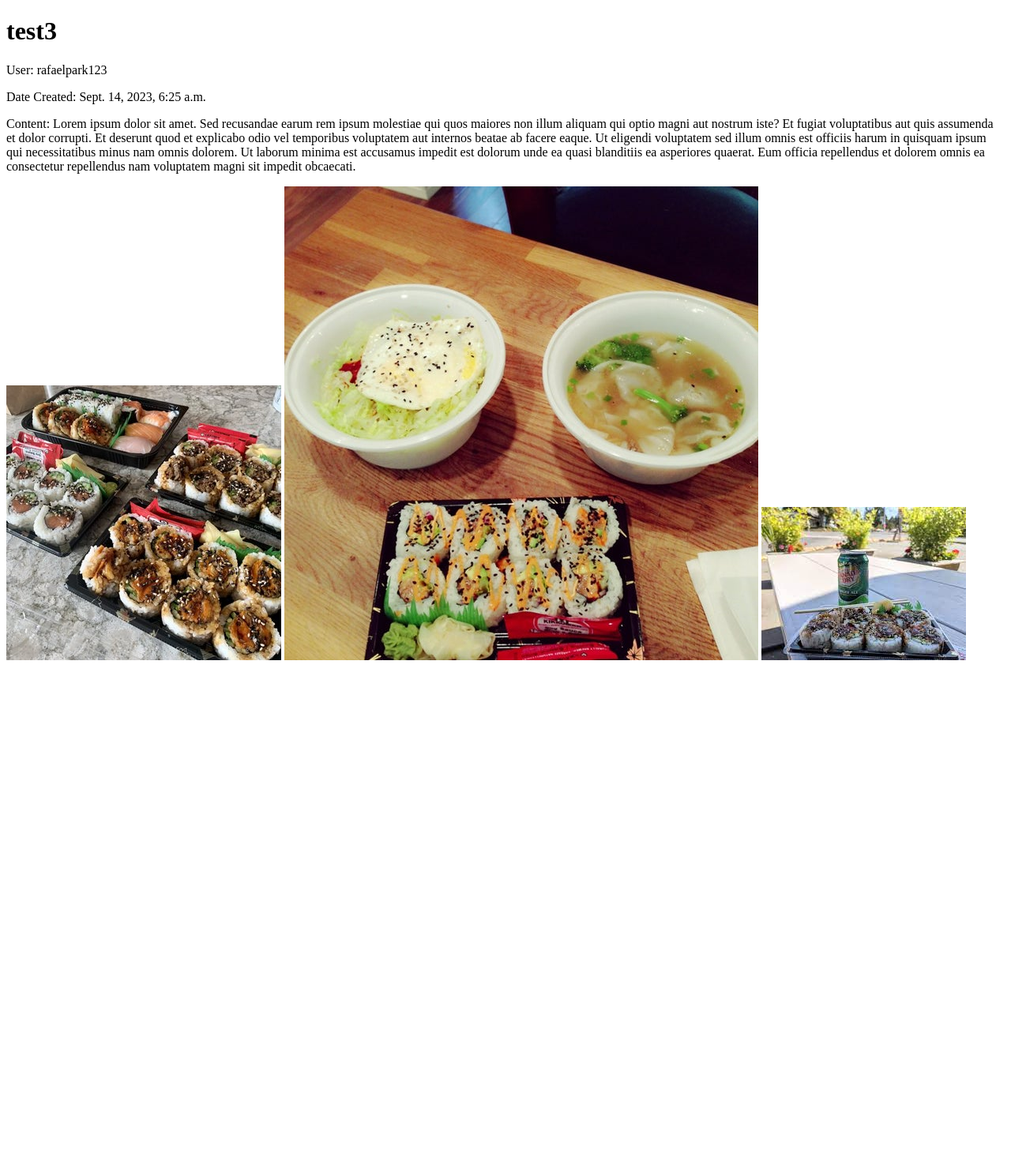
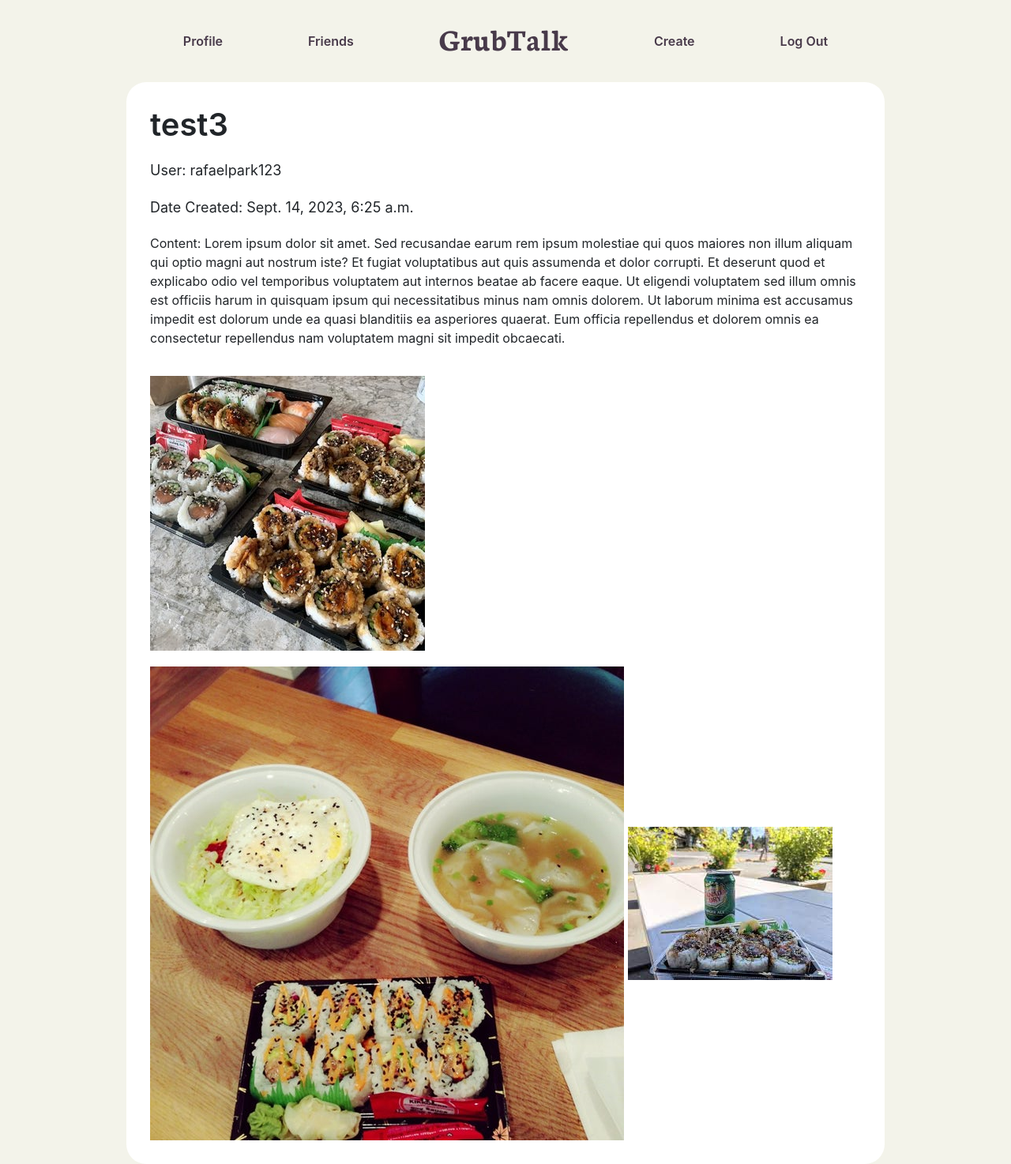
Before and after one commit to parkrafael/grubtalk, a Django app: page /posts/3/ in a window 1280 px wide. Shown: the whole page at 79% size. Before the commit the page ends 836 px from the top, so only its background shows below. Run offline with Django 4.2, Linux system fonts and the light colour scheme; data comes from the database, SQL or seed files in the repository; some libraries are stand-ins or nearby versions.

Commit message:
rough draft for post page

```diff
--- a/post/templates/post_detail.html
+++ b/post/templates/post_detail.html
@@ -1,15 +1,114 @@
 <!DOCTYPE html>
-<html>
+<html lang="en">
 <head>
-    <title>Post Detail</title>
+    <meta charset="UTF-8">
+    <meta name="viewport" content="width=device-width, initial-scale=1.0">
+    <title>GrubTalk | Post </title>
+
+    <!-- Include Bootstrap and Neuton Font -->
+    <link href="https://maxcdn.bootstrapcdn.com/bootstrap/4.5.2/css/bootstrap.min.css" rel="stylesheet">
+    <link rel="stylesheet" href="https://fonts.googleapis.com/css?family=Neuton:400,700&display=swap">
+
+    <style>
+        body {
+            background-color: #F3F3EA;
+        }
+        /* ============ navbar styling ============ */
+        .navbar {
+            background-color: #F3F3EA; /* Background color matching the image */
+        }
+
+        .navbar-nav a {
+            color: #483A4A;
+            padding: 10px 30px;
+            text-decoration: none;
+            transition: color 0.3s;
+        }
+
+        .navbar-nav .items:hover {
+            color: #FFFFFF;
+            background-color: #483A4A; /* Add background color on hover */
+            border-radius: 5px; /* Add rounded corners */
+        }
+
+        .navbar-nav .logo:hover {
+            color: #977E9B;
+        }
+        /* ============ post styling ============ */
+        .container {}
+
+        .post-detail {
+            background-color: white;
+            border-radius: 25px 25px;
+            max-width: 75%;
+            margin: 50auto;
+            padding: 30px;
+        }
+
+
+        .post-title {
+            font-weight: 600;
+            font-size: 40px;
+        }
+
+        .post-info {
+            font-size: 18px;
+            margin-top: 20px;
+        }
+
+        .post-content {
+            margin-top: 20px;
+        }
+
+        .post-image {
+            max-width: 100%;
+            height: auto;
+            margin-top: 20px;
+        }
+
+        .header-text {
+            font-weight: 600;
+            font-size: 40px;
+        }
+
+
+    </style>
 </head>
+
 <body>
-    <h1>{{ post.title }}</h1>
-    <p>User: {{ post.user.username }}</p>
-    <p>Date Created: {{ post.created_at }}</p>
-    <p>Content: {{ post.content }}</p>
-    <img src="{{ post.image_one.url }}" alt="Image 1">
-    <img src="{{ post.image_two.url }}" alt="Image 2">
-    <img src="{{ post.image_three.url }}" alt="Image 3">
+    <!-- ============ table row styling ============  -->
+    <nav class="navbar justify-content-center my-3">
+        <ul class="navbar-nav list-group-horizontal" style="font-weight: 600;">
+            <li class="ml-5"><a class="items" href="#">Profile</a></li>
+            <li class="ml-5"><a class="items" href="#">Friends</a></li>
+        </ul>
+
+        <ul class="navbar-nav list-group-horizontal" style="font-weight: 600;">
+            <h1 class="display-5 mr-5 ml-5" style="font-weight: 600; font-family: 'Neuton', sans-serif; color: #212529;">
+                <a class="logo" href="#">GrubTalk</a>
+            </h1>
+        </ul>
+
+        <ul class="navbar-nav list-group-horizontal" style="font-weight: 600;">
+            <li class="mr-5"><a class="items" href="#">Create</a></li>
+            <li class="mr-5"><a class="items" href="#">Log Out</a></li>
+        </ul>
+    </nav>
+
+
+    <!-- Post Detail Content -->
+    <div class="d-flex flex-column align-items-center justify-content-center form-box">
+        <div class="post-detail">
+            <h1 class="post-title">{{ post.title }}</h1>
+            <p class="post-info">User: {{ post.user.username }}</p>
+            <p class="post-info">Date Created: {{ post.created_at }}</p>
+            <p class="post-content">Content: {{ post.content }}</p>
+            <img class="post-image" src="{{ post.image_one.url }}" alt="Image 1">
+            <img class="post-image" src="{{ post.image_two.url }}" alt="Image 2">
+            <img class="post-image" src="{{ post.image_three.url }}" alt="Image 3">
+        </div>
+    </div>
+
+
 </body>
 </html>
--- a/post/views.py
+++ b/post/views.py
@@ -12,7 +12,7 @@ def create_post(request):
             post = form.save(commit=False)
             post.user = request.user  # Set the user to the currently logged-in user
             post.save()
-            # return redirect('post_detail', pk=post.pk)  # Redirect to the post detail view
+            return redirect("post_all")  # Redirect to the post detail view
     else:
         form = PostForm()
 
--- a/profile/templates/frontpage.html
+++ b/profile/templates/frontpage.html
@@ -15,7 +15,7 @@
 
     <style>
         body {
-            background-color: #EBF0E0;
+            background-color: #F3F3EA;
             background-image: url('{% static 'profile/frontpage_background.svg' %}');
             background-repeat: no-repeat;
             background-size: 175%;
@@ -27,6 +27,7 @@
             font-family: 'Neuton', sans-serif;
             font-weight: 600;
             font-size: 125px;
+            color: #3A444A;
         }
 
         {% comment %} style for "Inspired by Maria Stamenkovic" {% endcomment %}
--- a/profile/templates/login.html
+++ b/profile/templates/login.html
@@ -18,7 +18,7 @@
 
     <style>
       body {
-        background-color: #EBF0E0;
+        background-color: #EFF0E0;
         display: flex;
         justify-content: center;
         align-items: center;
@@ -42,6 +42,7 @@
         font-weight: 600;
         font-size: 62.5px;
         margin-bottom: 20px;
+        color: #3A444A;
       }
 
       .form-box {
--- a/profile/templates/register.html
+++ b/profile/templates/register.html
@@ -16,7 +16,7 @@
 
     <style>
         body {
-            background-color: #EBF0E0;
+            background-color: #EFF0E0;
             {% comment %} svg base colour: #394A39 {% endcomment %}
             background-image: url('{% static 'profile/photo1.svg' %}');
             background-repeat: no-repeat;
```
Also changed, not shown: post/templates/create.html (+52 -13 lines), post/templates/post_list.html (+45 -44 lines).
